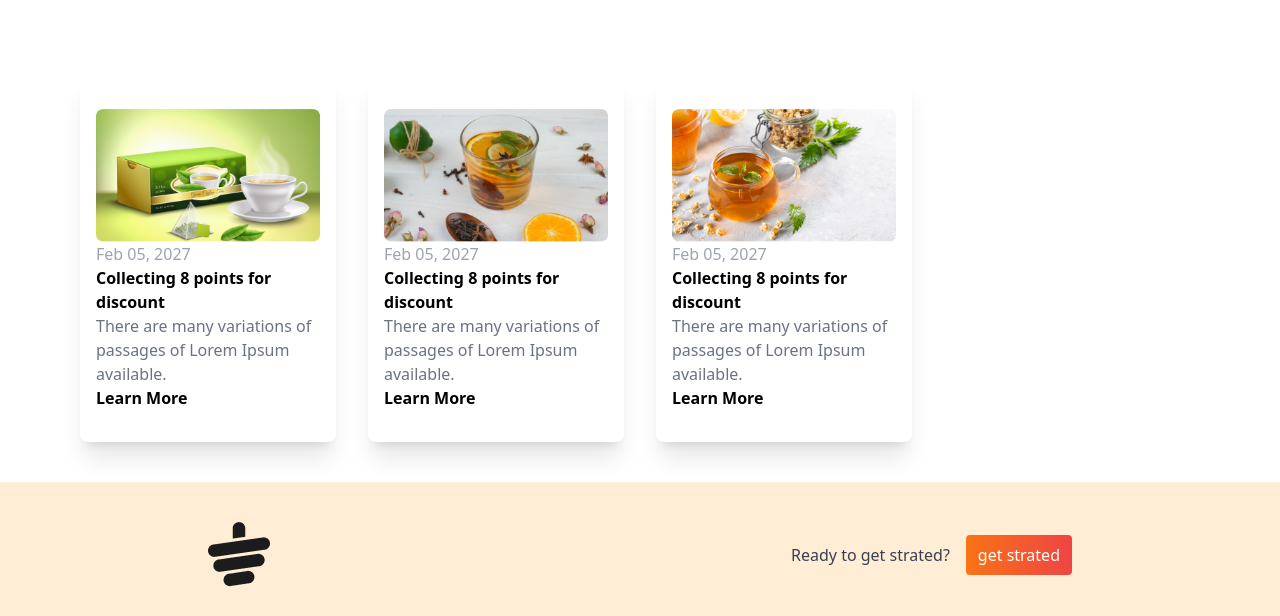
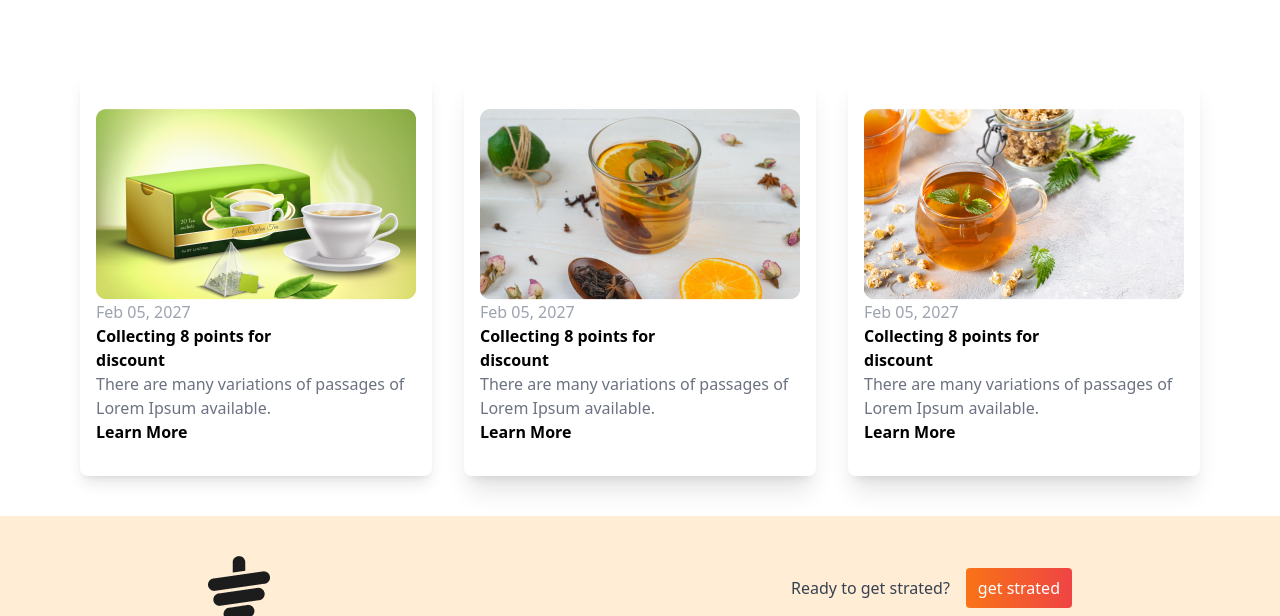
Before and after one commit to akferdous56/tea-house, a plain HTML site: page index.html in a window 1280 px wide. Shown: the part 2804-3420 px from the top of the page. Drawn offline with nearby package versions, Linux system fonts and the light colour scheme.

Commit message:
tea house

```diff
--- a/index.html
+++ b/index.html
@@ -174,10 +174,12 @@
       <div class="text-center mx-10 my-20 ">
         <h1 class="text-4xl font-extrabold">News & Events</h1> <br>
         <p class="text-gray-500" >There are many variations of passages of Lorem Ipsum available, but the majority have suffered alteration in some form, by injected humour, or randomised words which don't look even slightly believable. </p>
+
+
       </div>
-      <div class="grid grid-cols-1 md:grid-cols-4 gap-8 justify-center items-center" >
-        <div class="bg-white-300 shadow-xl px-4 py-8 rounded-lg  ">
-          <img src="images/news-1.png" alt="">
+      <div class="grid grid-cols-1 md:grid-cols-3 gap-8" >
+        <div class="bg-white-300 shadow-lg px-4 py-8 rounded-lg  ">
+          <img  src="images/news-1.png" alt="">
           <p class="text-gray-400">Feb 05, 2027</p>
           <h1 class="font-extrabold">Collecting 8 points for <br> discount</h1>
           <p class="text-gray-500">There are many variations of passages of  Lorem Ipsum available.</p>
```
